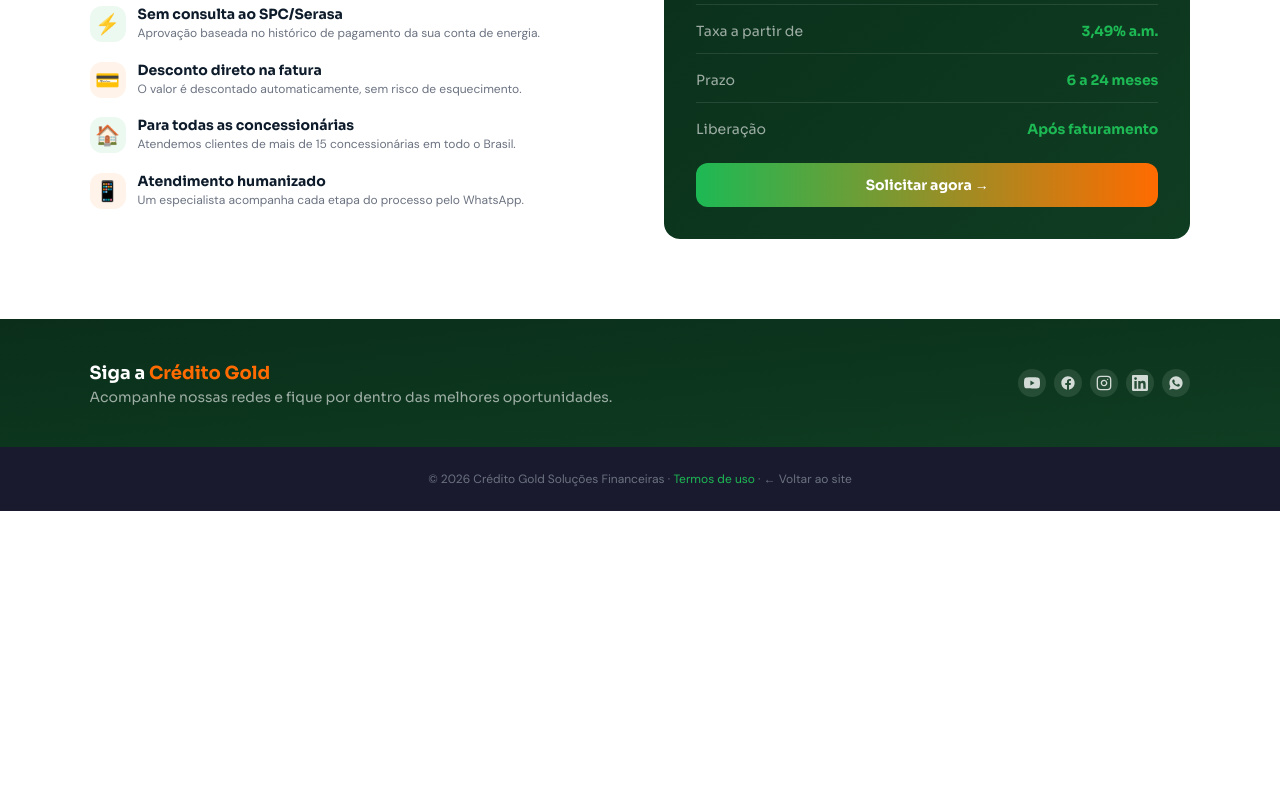
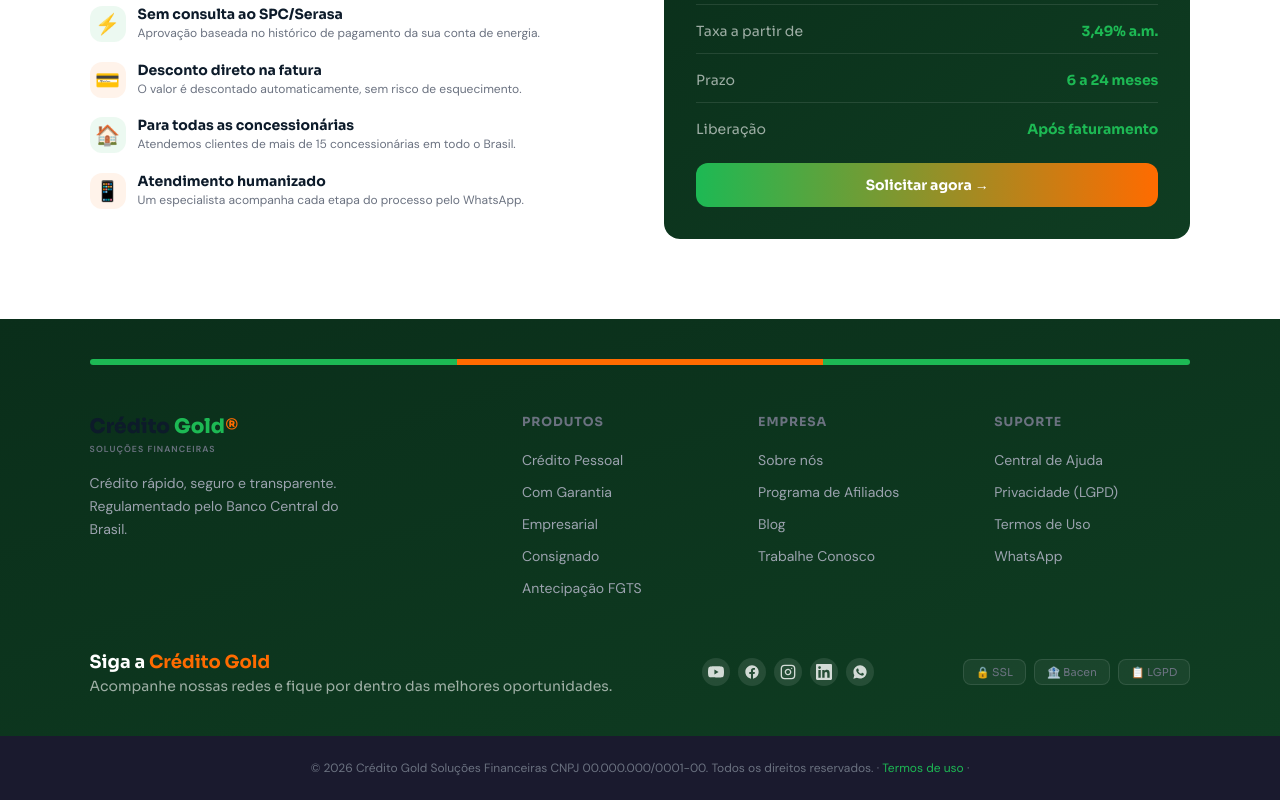
Before and after one commit to souzamarcelo9/credito-gold, a Next.js app: page /energia in a window 1280 px wide. Shown: the part 1541-2341 px from the top of the page. Before the commit the page ends 2052 px from the top, so only its background shows below. Built offline with nearby package versions, Linux system fonts and the light colour scheme.

Commit message:
padronizacao_footer

```diff
--- a/src/app/energia/page.tsx
+++ b/src/app/energia/page.tsx
@@ -6,6 +6,7 @@
 import { SimuladorEnergia } from "@/components/simulator/SimuladorEnergia"
 import { SocialBar } from "@/components/ui/SocialBar"
 import { formatCPF, formatPhone, formatCurrency } from "@/lib/utils"
+import Link from "next/link"
 
 const ESTADOS = [
   "AC","AL","AP","AM","BA","CE","DF","ES","GO","MA","MT","MS",
@@ -320,8 +321,59 @@
         </div>
       </section>
 
+       <footer className="bg-gradient-to-br from-[#0a2e1a] to-[#0f3d22] px-[7%] py-10">
+        <div className="mb-12 flex h-1.5 overflow-hidden rounded-full">
+          <div className="flex-1 bg-[#1DB954]" /><div className="flex-1 bg-[#FF6B00]" /><div className="flex-1 bg-[#1DB954]" />
+        </div>
+        <div className="mb-12 grid gap-10 md:grid-cols-[2fr_1fr_1fr_1fr]">
+          <div>
+            <div className="font-['Sora'] text-xl font-extrabold">
+              Crédito <span className="text-[#1DB954]">Gold</span><span className="text-[#FF6B00]">®</span>
+            </div>
+            <div className="mt-0.5 text-[0.55rem] font-semibold uppercase tracking-[0.12em] text-[#6b7280]">Soluções Financeiras</div>
+            <p className="mt-4 max-w-[280px] text-sm leading-relaxed text-[#9ca3af]">Crédito rápido, seguro e transparente. Regulamentado pelo Banco Central do Brasil.</p>
+          </div>
+          {[
+            { title:"Produtos", links:["Crédito Pessoal","Com Garantia","Empresarial","Consignado","Antecipação FGTS"] },
+            { title:"Empresa",  links:["Sobre nós","Programa de Afiliados","Blog","Trabalhe Conosco"] },
+            { title:"Suporte",  links:["Central de Ajuda","Privacidade (LGPD)","Termos de Uso","WhatsApp"] },
+          ].map(col => (
+            <div key={col.title}>
+              <h4 className="mb-4 font-['Sora'] text-[0.78rem] font-bold uppercase tracking-[0.08em] text-[#6b7280]">{col.title}</h4>
+              <ul className="space-y-2">
+                {col.links.map(link => (
+                  <li key={link}><a href="#" className="text-sm text-[#9ca3af] no-underline transition-colors hover:text-[#1DB954]">{link}</a></li>
+                ))}
+              </ul>
+            </div>
+          ))}
+        </div>
+
+
+        <div className="flex flex-wrap items-center justify-between gap-4">
+          <div>
+            <h3 className="font-['Sora'] text-lg font-bold text-white">Siga a <span className="text-[#FF6B00]">Crédito Gold</span></h3>
+            <p className="font-['Sora'] text-sm text-white/60">Acompanhe nossas redes e fique por dentro das melhores oportunidades.</p>
+          </div>
+          <SocialBar label="" dark={true} size="sm" />
+          <div className="flex gap-2">
+              {["🔒 SSL","🏦 Bacen","📋 LGPD"].map(b => (
+                <span key={b} className="rounded-lg border border-white/10 bg-white/5 px-3 py-1 font-['Sora'] text-[0.68rem] text-[#6b7280]">{b}</span>
+              ))}
+        </div>
+        </div>
+      </footer>
+
+       {/* Footer simples */}
+      <footer className="bg-[#1a1a2e] px-[7%] py-6 text-center">
+           <p className="text-xs text-[#6b7280]">© 2026 Crédito Gold Soluções Financeiras CNPJ 00.000.000/0001-00. Todos os direitos reservados. ·{" "}
+            <a href="/termos" className="text-[#1DB954] no-underline hover:underline">Termos de uso</a>
+          {" · "}
+          </p>
+      </footer>
+
       {/* ── REDES SOCIAIS — compacto ── */}
-      <section className="bg-gradient-to-br from-[#0a2e1a] to-[#0f3d22] px-[7%] py-10">
+      {/* <section className="bg-gradient-to-br from-[#0a2e1a] to-[#0f3d22] px-[7%] py-10">
         <div className="flex flex-wrap items-center justify-between gap-4">
           <div>
             <h3 className="font-['Sora'] text-lg font-bold text-white">Siga a <span className="text-[#FF6B00]">Crédito Gold</span></h3>
@@ -329,17 +381,17 @@
           </div>
           <SocialBar label="" dark={true} size="sm" />
         </div>
-      </section>
+      </section> */}
 
       {/* Footer simples */}
-      <footer className="bg-[#1a1a2e] px-[7%] py-6 text-center">
+      {/* <footer className="bg-[#1a1a2e] px-[7%] py-6 text-center">
         <p className="text-xs text-[#6b7280]">
-          © 2026 Crédito Gold Soluções Financeiras ·{" "}
+          © 2026 Crédito Gold Soluções Financeiras CNPJ 00.000.000/0001-00·{" "}
           <a href="/termos" className="text-[#1DB954] no-underline hover:underline">Termos de uso</a>
           {" · "}
-          <a href="/" className="text-[#6b7280] no-underline hover:text-white">← Voltar ao site</a>
+          <Link href="/" className="text-[#6b7280] no-underline hover:text-white">← Voltar ao site</Link>
         </p>
-      </footer>
+      </footer> */}
     </div>
   )
 }
--- a/src/app/page.tsx
+++ b/src/app/page.tsx
@@ -9,6 +9,7 @@
 import { FloatingParticles } from "@/components/ui/FloatingParticles"
 import { SocialBar }         from "@/components/ui/SocialBar"
 import type { ProdutoKey }   from "@/types"
+import Link from "next/link"
 
 interface SimulacaoSolicitada {
   produto: ProdutoKey; valor: number; parcelas: number; parcelaMensal: number
@@ -335,7 +336,7 @@
       </section>
 
       {/* ── FOOTER — cinza escuro suave ── */}
-      <footer className="bg-[#1a1a2e] px-[7%] pb-8 pt-16 text-white">
+      <footer className="bg-gradient-to-br from-[#0a2e1a] to-[#0f3d22] px-[7%] py-10">
         <div className="mb-12 flex h-1.5 overflow-hidden rounded-full">
           <div className="flex-1 bg-[#1DB954]" /><div className="flex-1 bg-[#FF6B00]" /><div className="flex-1 bg-[#1DB954]" />
         </div>
@@ -362,7 +363,23 @@
             </div>
           ))}
         </div>
-        <div className="flex flex-wrap items-center justify-between gap-4 border-t border-white/10 pt-6">
+
+
+        <div className="flex flex-wrap items-center justify-between gap-4">
+          <div>
+            <h3 className="font-['Sora'] text-lg font-bold text-white">Siga a <span className="text-[#FF6B00]">Crédito Gold</span></h3>
+            <p className="font-['Sora'] text-sm text-white/60">Acompanhe nossas redes e fique por dentro das melhores oportunidades.</p>
+          </div>
+          <SocialBar label="" dark={true} size="sm" />
+          <div className="flex gap-2">
+              {["🔒 SSL","🏦 Bacen","📋 LGPD"].map(b => (
+                <span key={b} className="rounded-lg border border-white/10 bg-white/5 px-3 py-1 font-['Sora'] text-[0.68rem] text-[#6b7280]">{b}</span>
+              ))}
+        </div>
+        </div>
+      </footer>
+
+      {/* <div className="bg-[#1a1a2e] flex flex-wrap items-center justify-between gap-4 border-t border-white/10 pt-6 text-center">
           <p className="text-xs text-[#6b7280]">© 2026 Crédito Gold. CNPJ 00.000.000/0001-00. Todos os direitos reservados.</p>
           <div className="flex flex-wrap items-center gap-4">
             <SocialBar label="" dark={true} size="sm" />
@@ -372,7 +389,14 @@
               ))}
             </div>
           </div>
-        </div>
+        </div> */}
+
+        {/* Footer simples */}
+      <footer className="bg-[#1a1a2e] px-[7%] py-6 text-center">
+           <p className="text-xs text-[#6b7280]">© 2026 Crédito Gold Soluções Financeiras CNPJ 00.000.000/0001-00. Todos os direitos reservados. ·{" "}
+            <a href="/termos" className="text-[#1DB954] no-underline hover:underline">Termos de uso</a>
+          {" · "}
+          </p>
       </footer>
 
       {/* WhatsApp flutuante */}
```
